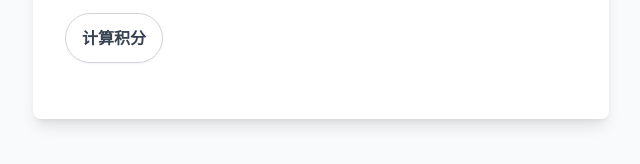
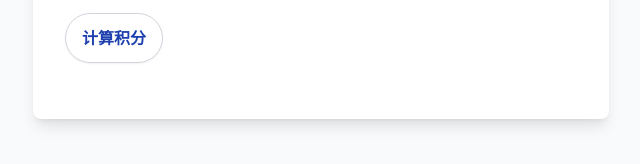
Before and after one commit to kk-otoman/Public-, a plain HTML site: page index.html in a window 1280 px wide. Shown: the part 622-786 px from the top of the page, 319-959 px from the left. Drawn offline with nearby package versions, Linux system fonts and the light colour scheme.

Commit message:
index.html

```diff
--- a/index.html
+++ b/index.html
@@ -19,14 +19,14 @@
         .radio-group, .checkbox-group {
              @apply flex items-center space-x-4 mt-1 flex-wrap;
         }
-        /* Direct CSS for Button Appearance, avoiding @apply for visual styles */
+        /* Direct CSS for Button Appearance - Simulating the "深入研究" style */
         .calculate-button {
-            /* Layout & Interaction still using Tailwind for convenience */
+            /* Layout & Interaction using Tailwind */
             @apply w-full text-center mt-8 text-lg cursor-pointer transition duration-150 ease-in-out focus:outline-none focus:ring-2 focus:ring-offset-2 focus:ring-indigo-500;
 
-            /* Direct CSS Properties for "深入研究" button style */
+            /* Direct CSS Properties for Appearance */
             background-color: white;       /* White background */
-            color: #374151;           /* Dark Gray text (Tailwind gray-700) */
+            color: #1e40af;           /* Dark Blue text (Tailwind blue-800) */
             font-weight: bold;         /* Bold text */
             padding: 0.75rem 1rem;     /* Equivalent to py-3 px-4 */
             border-radius: 9999px;     /* Pill shape (equivalent to rounded-full) */
@@ -36,6 +36,7 @@
         .calculate-button:hover {
             background-color: #f3f4f6; /* Lighter gray on hover (Tailwind gray-100) */
             border-color: #9ca3af; /* Slightly darker border on hover (Tailwind gray-400) */
+            color: #1d4ed8; /* Slightly lighter blue on hover (Tailwind blue-700) */
         }
         .result-box {
             @apply mt-6 p-4 bg-blue-100 border border-blue-300 text-blue-800 rounded-md text-left;
```
